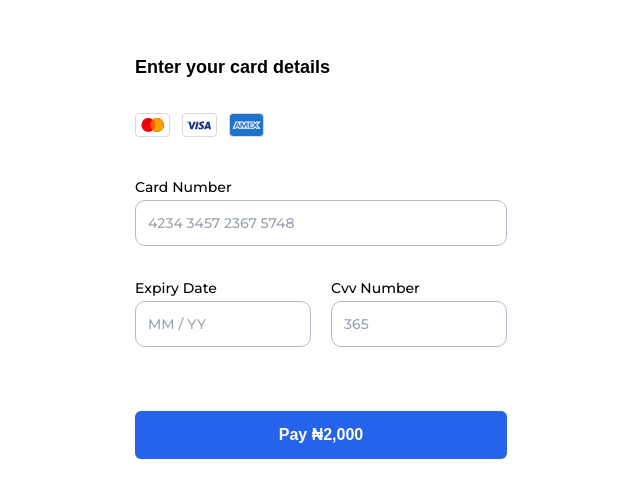
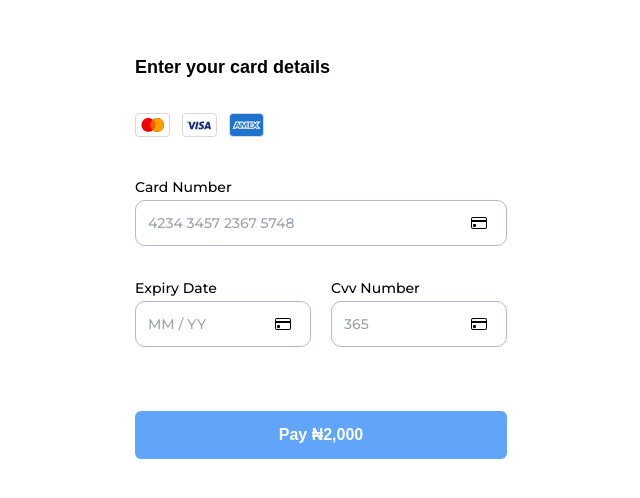
Before and after one commit to clefayomide/checkout-Xperience, a Next.js app: page /pay/card in a window 1280 px wide. Shown: the part 134-632 px from the top of the page, without its empty margins (319-959 px from the left). Built offline with nearby package versions, Linux system fonts and the light colour scheme; a web font is replaced by a local one.

Commit message:
UI + Validation + bugfixes: implemented validation logic for card types, fixed bugs with accessibility

```diff
--- a/src/assests/index.tsx
+++ b/src/assests/index.tsx
@@ -168,3 +168,19 @@ export const Amex = () => {
 		</svg>
 	);
 };
+
+export const UnknownCard = () => {
+	return (
+		<svg
+			xmlns="http://www.w3.org/2000/svg"
+			width="16"
+			height="16"
+			fill="currentColor"
+			className="bi bi-credit-card"
+			viewBox="0 0 16 16"
+		>
+			<path d="M0 4a2 2 0 0 1 2-2h12a2 2 0 0 1 2 2v8a2 2 0 0 1-2 2H2a2 2 0 0 1-2-2V4zm2-1a1 1 0 0 0-1 1v1h14V4a1 1 0 0 0-1-1H2zm13 4H1v5a1 1 0 0 0 1 1h12a1 1 0 0 0 1-1V7z" />
+			<path d="M2 10a1 1 0 0 1 1-1h1a1 1 0 0 1 1 1v1a1 1 0 0 1-1 1H3a1 1 0 0 1-1-1v-1z" />
+		</svg>
+	);
+};
--- a/src/components/atom/button.tsx
+++ b/src/components/atom/button.tsx
@@ -8,7 +8,7 @@ export const Button = (props: ButtonPropType) => {
 			variant === "secondary" &&
 			"bg-button_secondary_background text-button_secondary_color"
 		}`,
-		`h-[48px] disabled:!bg-blue disabled:!cursor-not-allowed rounded-md px-5 font-normal text-base outline-none border-none focus:outline-none focus:border-none`,
+		`h-[48px] disabled:!bg-blue-400 disabled:!cursor-not-allowed rounded-md px-5 font-normal text-base outline-none border-none focus:outline-none focus:border-none`,
 
 		className
 	);
--- a/src/components/atom/input.tsx
+++ b/src/components/atom/input.tsx
@@ -1,7 +1,7 @@
 import { InputPropType } from "@/types";
 import { Montserrat } from "next/font/google";
 import { classnames } from "@/utils";
-import React, { forwardRef } from "react";
+import React, { forwardRef, useState } from "react";
 
 const montserrat = Montserrat({
 	subsets: ["latin"],
@@ -16,8 +16,17 @@ const Input = forwardRef(
 			label,
 			errorMessage,
 			id,
+			endContent,
 			...rest
 		} = props;
+
+		const [touched, setTouched] = useState(false);
+		const hasError = touched && errorMessage;
+
+		const handleBlur = () => {
+			setTouched(true);
+		};
+
 		return (
 			<label
 				htmlFor={id}
@@ -28,19 +37,36 @@ const Input = forwardRef(
 				)}
 			>
 				{label}
+				<div className="relative">
 					<input
 						ref={ref}
 						id={id}
+						aria-describedby={`input-${id}`}
+						onBlur={handleBlur}
 						className={classnames(
 							"h-[46px] rounded-[10px] border outline-none focus:outline-none px-3",
-						errorMessage ? "border-red-500" : "border-inputBorder focus:border-blue-600",
+							hasError
+								? "border-red-500 text-red-500"
+								: "border-inputBorder focus:border-blue-600",
 							montserrat.className,
 							className
 						)}
 						{...rest}
 					/>
-				{errorMessage && (
+					{endContent && (
+						<div
+							className={`absolute top-1/2 translate-y-[-50%] right-5 ${
+								hasError && "!text-red-500"
+							}`}
+						>
+							{endContent}
+						</div>
+					)}
+				</div>
+				{hasError && (
 					<small
+						id={`input-${id}`}
+						aria-live="assertive"
 						className={`!text-red-500 absolute top-[68px] bottom-0 ${montserrat.className}`}
 					>
 						{errorMessage}
--- a/src/components/molecules/card-form.tsx
+++ b/src/components/molecules/card-form.tsx
@@ -12,9 +12,12 @@ import { CheckoutFieldName, CheckoutFormFields } from "@/types";
 import { Button } from "../atom/button";
 import useValidate from "@/hook/useValidate";
 import { formFields } from "@/constants";
+import useCardType from "@/hook/useCardType";
+import { UnknownCard } from "@/assests";
 
 const CardForm = () => {
 	const { validateFields } = useValidate();
+	const { detectCardType } = useCardType();
 	const [formData, setFormData] = useState<CheckoutFormFields>({
 		cardNumber: { value: "", error: "" },
 		expiryDate: { value: "", error: "" },
@@ -78,6 +81,14 @@ const CardForm = () => {
 			};
 		});
 	};
+
+	const cardIcon = useMemo(() => {
+		const cardType = detectCardType(
+			formData.cardNumber.value.replaceAll(" ", "")
+		);
+		return cardType?.cardImage;
+	}, [formData.cardNumber.value, detectCardType]);
+	console.log(!formIsValid);
 	return (
 		<Fieldset
 			legend="Enter your card details"
@@ -87,12 +98,16 @@ const CardForm = () => {
 				<div className="mt-8">
 					<SupportedCards />
 				</div>
+
 				<Input
 					label="Card Number"
+					id="cardNumber"
 					className="w-full rounded"
 					labelClassName="mt-10 text-sm"
+					autoComplete="cc-number"
 					placeholder="4234 3457 2367 5748"
 					onKeyDown={handleNumberOnlyKeyPress}
+					endContent={cardIcon}
 					onPaste={handleOnPaste}
 					onChange={handleOnChange}
 					name={formFields.cardNumber}
@@ -103,28 +118,33 @@ const CardForm = () => {
 					inputMode="numeric"
 					maxLength={23}
 				/>
+
 				<div className="flex gap-5  mt-8">
 					<Input
 						label="Expiry Date"
+						id="expDate"
 						className="w-full rounded"
 						labelClassName="text-sm"
 						placeholder="MM / YY"
 						onKeyDown={handleNumberOnlyKeyPress}
 						onPaste={handleOnPaste}
 						onChange={handleOnChange}
+						autoComplete="cc-exp"
 						name={formFields.expiryDate}
 						required
 						errorMessage={formData.expiryDate.error}
 						value={formData.expiryDate.value}
-						pattern="[0-9\s]+"
 						inputMode="numeric"
 						maxLength={7}
+						endContent={<UnknownCard />}
 					/>
 					<Input
 						label="Cvv Number"
+						id="ccvNumber"
 						className="w-full rounded"
 						labelClassName="text-sm"
 						placeholder="365"
+						autoComplete="cc-csc"
 						name={formFields.cvvNumber}
 						onKeyDown={handleNumberOnlyKeyPress}
 						onPaste={handleOnPaste}
@@ -135,6 +155,7 @@ const CardForm = () => {
 						pattern="[0-9\s]+"
 						inputMode="numeric"
 						maxLength={3}
+						endContent={<UnknownCard />}
 					/>
 				</div>
 			</div>
--- a/src/constants/index.ts
+++ b/src/constants/index.ts
@@ -29,6 +29,10 @@ export const allowedKeys = ["backspace", "control"];
 export const appMsg = {
 	creditCardReq: "card number is required",
 	invalidCreditCard: "invalid card number",
+	expDateReq: "expiry date is required",
+	invalidExpDate: "invalid expiry date",
+	cvvReq: "cvv number is required",
+	invalidCvv: "invalid cvv number",
 };
 
 export const formFields = {
@@ -36,3 +40,9 @@ export const formFields = {
 	expiryDate: "expiryDate",
 	cvvNumber: "cvvNumber",
 };
+
+export const cardTypeRegexes = {
+	visa: /^4\d{12}(?:\d{3})?$/,
+	mastercard: /^5[1-5]\d{14}$/,
+	amex: /^3[47]\d{13}$/,
+};
--- /dev/null
+++ b/src/hook/useCardType.tsx
@@ -0,0 +1,32 @@
+import { Amex, MasterCard, UnknownCard, Visa } from "@/assests";
+import { cardTypeRegexes } from "@/constants";
+
+const useCardType = () => {
+	const cardImage = {
+		visa: <Visa />,
+		mastercard: <MasterCard />,
+		amex: <Amex />,
+		unknown: <UnknownCard />,
+	};
+	const detectCardType = (cardNumber: string) => {
+		const result = {
+			cardType: "unknown",
+			cardImage: cardImage["unknown"],
+		};
+		for (const cardType in cardTypeRegexes) {
+			if (
+				cardTypeRegexes[cardType as keyof typeof cardTypeRegexes].test(
+					cardNumber
+				)
+			) {
+				result.cardType = cardType;
+				result.cardImage = cardImage[cardType as keyof typeof cardImage];
+				return result;
+			}
+		}
+		return result;
+	};
+	return { detectCardType };
+};
+
+export default useCardType;
--- a/src/hook/useValidate.ts
+++ b/src/hook/useValidate.ts
@@ -1,6 +1,6 @@
 import { appMsg, formFields } from "@/constants";
 import { ValidateFieldsReturnType, ValidateFieldsType } from "@/types";
-import { validateCCNumber } from "@/utils";
+import { validateCCNumber, validateExpiryDate } from "@/utils";
 
 const useValidate = () => {
 	const validateFields = ({
@@ -13,15 +13,30 @@ const useValidate = () => {
 			case formFields.cardNumber:
 				if (!value) {
 					result.error = appMsg.creditCardReq;
-					return result;
 				}
 				if (!validateCCNumber(value)) {
 					result.error = appMsg.invalidCreditCard;
-					return result;
+				}
+				return result;
+			case formFields.expiryDate:
+				if (!value) {
+					result.error = appMsg.expDateReq;
 				}
 
+				if (!validateExpiryDate(value)) {
+					result.error = appMsg.invalidExpDate;
+				}
+				return result;
+			case formFields.cvvNumber:
+				if (!value) {
+					result.error = appMsg.cvvReq;
+				}
+				if (value.length < 3) {
+					result.error = appMsg.invalidCvv;
+				}
+				return result;
 			default:
-				return { error: "", field };
+				return result;
 		}
 	};
 	return { validateFields };
--- a/src/types/index.ts
+++ b/src/types/index.ts
@@ -1,3 +1,5 @@
+import { ReactNode } from "react";
+
 export type RadioType = {
 	label: string;
 	id: string;
@@ -43,6 +45,7 @@ export type InputPropType = {
 	labelClassName?: string;
 	label: string;
 	errorMessage?: string;
+	endContent?: ReactNode;
 } & JSX.IntrinsicElements["input"];
 
 export type CardDataType = {
--- a/src/utils/index.ts
+++ b/src/utils/index.ts
@@ -71,3 +71,12 @@ export const validateCCNumber = (cardNumber: string) => {
 	}
 	return total % 10 === 0;
 };
+
+export const validateExpiryDate = (expiryDate: string) => {
+	const [month, year] = expiryDate.split("/");
+	const dateString = `${month}-1-${year}`.replaceAll(" ", "");
+	const expDateMilisec = new Date(dateString).setSeconds(0);
+	const currentDateMilisec = new Date().setSeconds(0);
+	return expDateMilisec > currentDateMilisec;
+
+};
```
Lines whose indentation alone changed are shown as unchanged.
